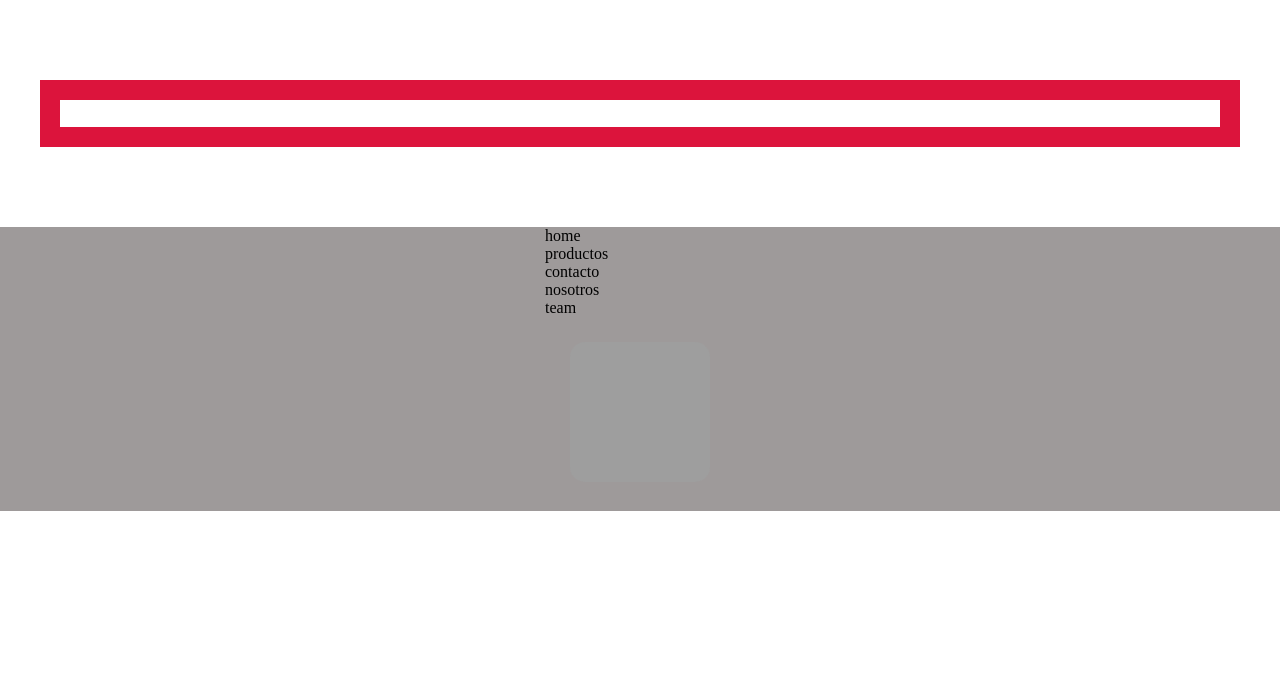
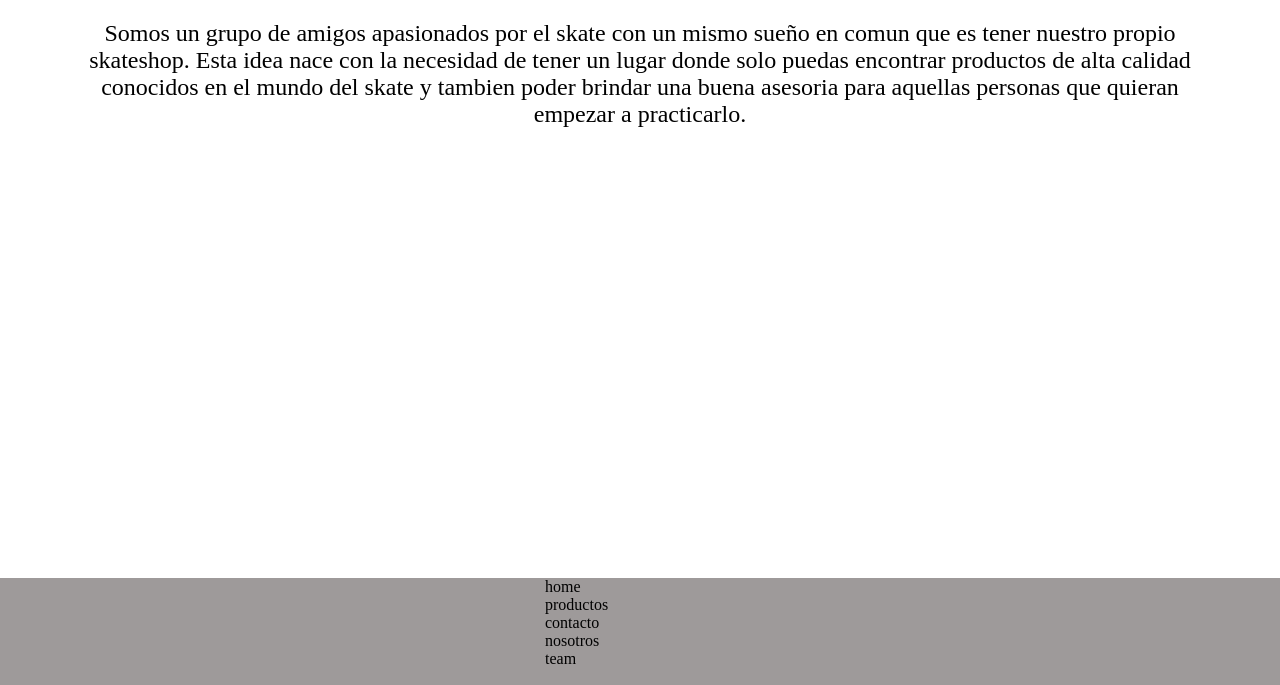
Before and after one commit to Mauri-Ramirez/Proyecto-SkateShop, a plain HTML site: page secciones/nosotros.html in a window 1280 px wide. Shown: the part 140-825 px from the top of the page. Before the commit the page ends 800 px from the top, so only its background shows below. Drawn offline with nearby package versions, Linux system fonts and the light colour scheme; grey boxes are pictures that could not be loaded.

Commit message:
animaciones

```diff
--- a/estilos/style.css
+++ b/estilos/style.css
@@ -298,11 +298,12 @@ form{
 
 }
 
-#probarBorde{
-    padding: 40;
-    margin: 80px 40px 80px 40px;
-    border: 20px solid crimson;
-    color: white;
+.nosotros{
+    padding: 20px 80px 450px 80px;
+    text-align: center;
+    color: black;
+    font-size: x-large;
+
 }
 
 @media only screen and (max-width: 425px){
--- a/secciones/nosotros.html
+++ b/secciones/nosotros.html
@@ -5,6 +5,7 @@
     <meta charset="UTF-8">
     <meta http-equiv="X-UA-Compatible" content="IE=edge">
     <meta name="viewport" content="width=device-width, initial-scale=1.0">
+    <link href="https://unpkg.com/aos@2.3.1/dist/aos.css" rel="stylesheet">
     <link rel="stylesheet" href="../estilos/style.css">
     <title>Document</title>
 </head>
@@ -45,10 +46,25 @@
 
     </header>
 
-    <h2 id="probarBorde">Apasionados por el skate</h2>
+    <div data-aos="fade-up"
+    data-aos-anchor-placement="top-bottom">
+
+        <p class="nosotros"> Somos un grupo de amigos apasionados por el skate con un mismo sueño en comun que es tener nuestro propio skateshop.
+            Esta idea nace con la necesidad de tener un lugar donde solo puedas encontrar productos de alta calidad conocidos en el
+            mundo del skate y tambien poder brindar una buena asesoria para aquellas personas que quieran empezar a practicarlo.
+        </p>
+    </div>
+
+
 
 
     <footer>
+
+        <script src="https://unpkg.com/aos@2.3.1/dist/aos.js"></script>
+        <script>
+            AOS.init();
+          </script>
+
         <ul class="menuFooter">
             <li>home</li>
             <li>productos</li>
```
Also changed, not shown: index.html (+8 -0 lines).
